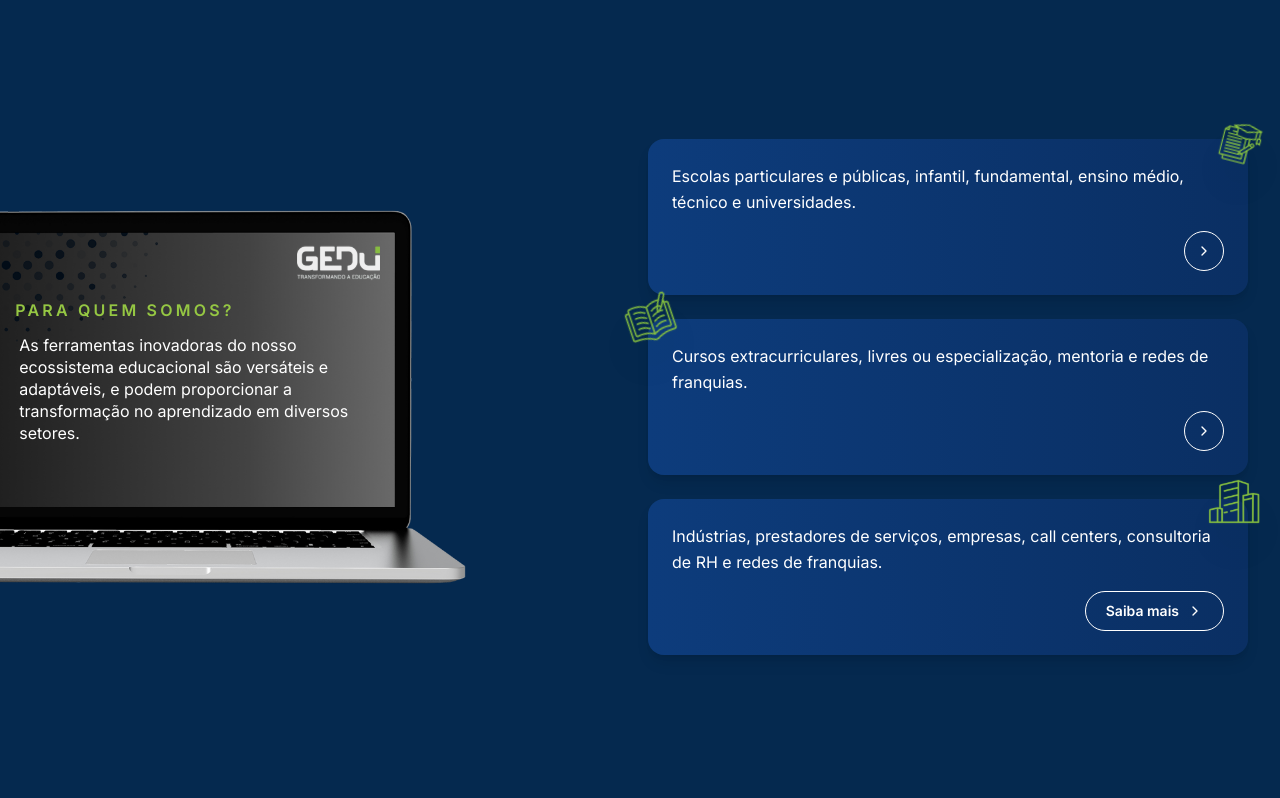
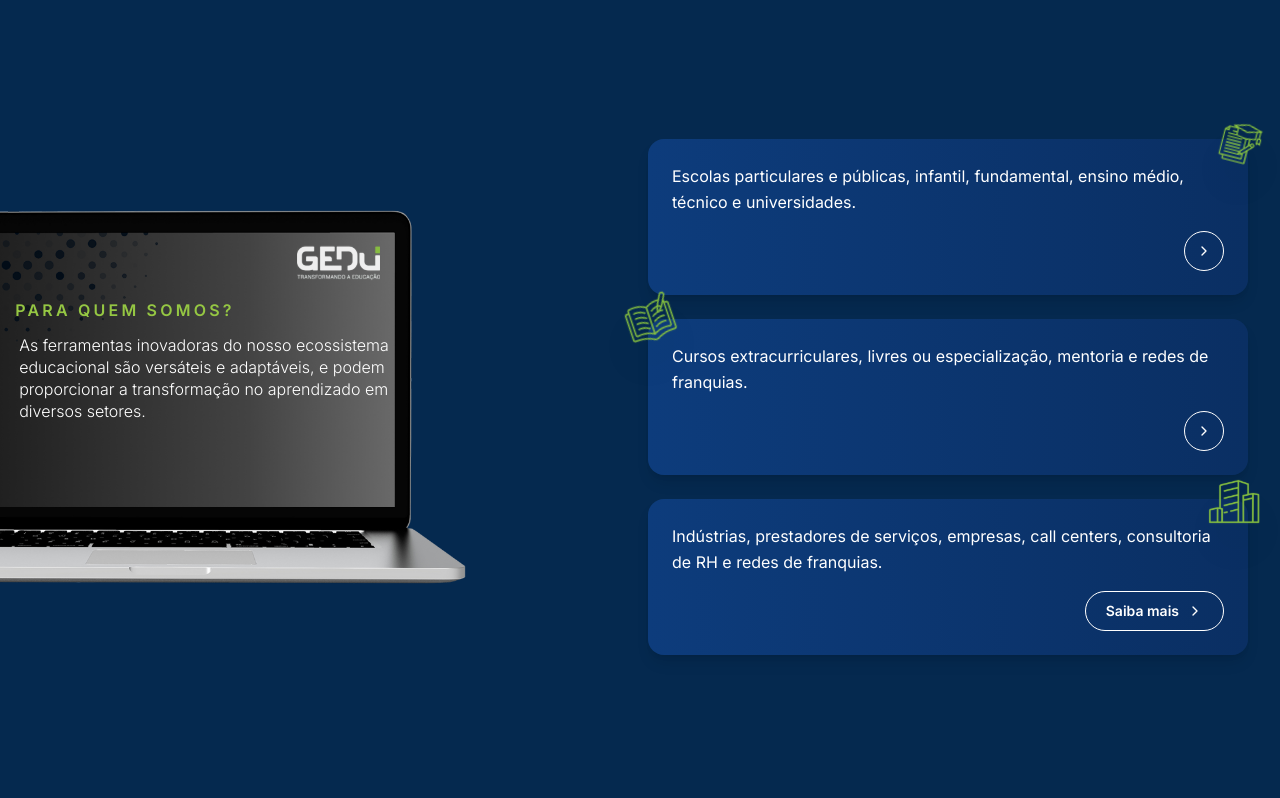
Before and after one commit to InteliJR/gedui-lp, a Next.js app in the folder frontend/: page / in a window 1280 px wide. Shown: the part 1573-2371 px from the top of the page. Built offline with nearby package versions, Linux system fonts and the light colour scheme; no server answers.

Commit message:
feat: ajusta fonte do site

```diff
--- a/frontend/src/pages/_document.tsx
+++ b/frontend/src/pages/_document.tsx
@@ -26,7 +26,7 @@
 
                 {/* Fonts (exemplo - ajuste conforme identidade visual) */}
                 <link
-                    href="https://fonts.googleapis.com/css2?family=Inter:wght@400;500;600;700;800&display=swap"
+                    href="https://fonts.googleapis.com/css2?family=Inter:ital,opsz,wght@0,14..32,100..900;1,14..32,100..900&display=swap"
                     rel="stylesheet"
                 />
             </Head>
```
